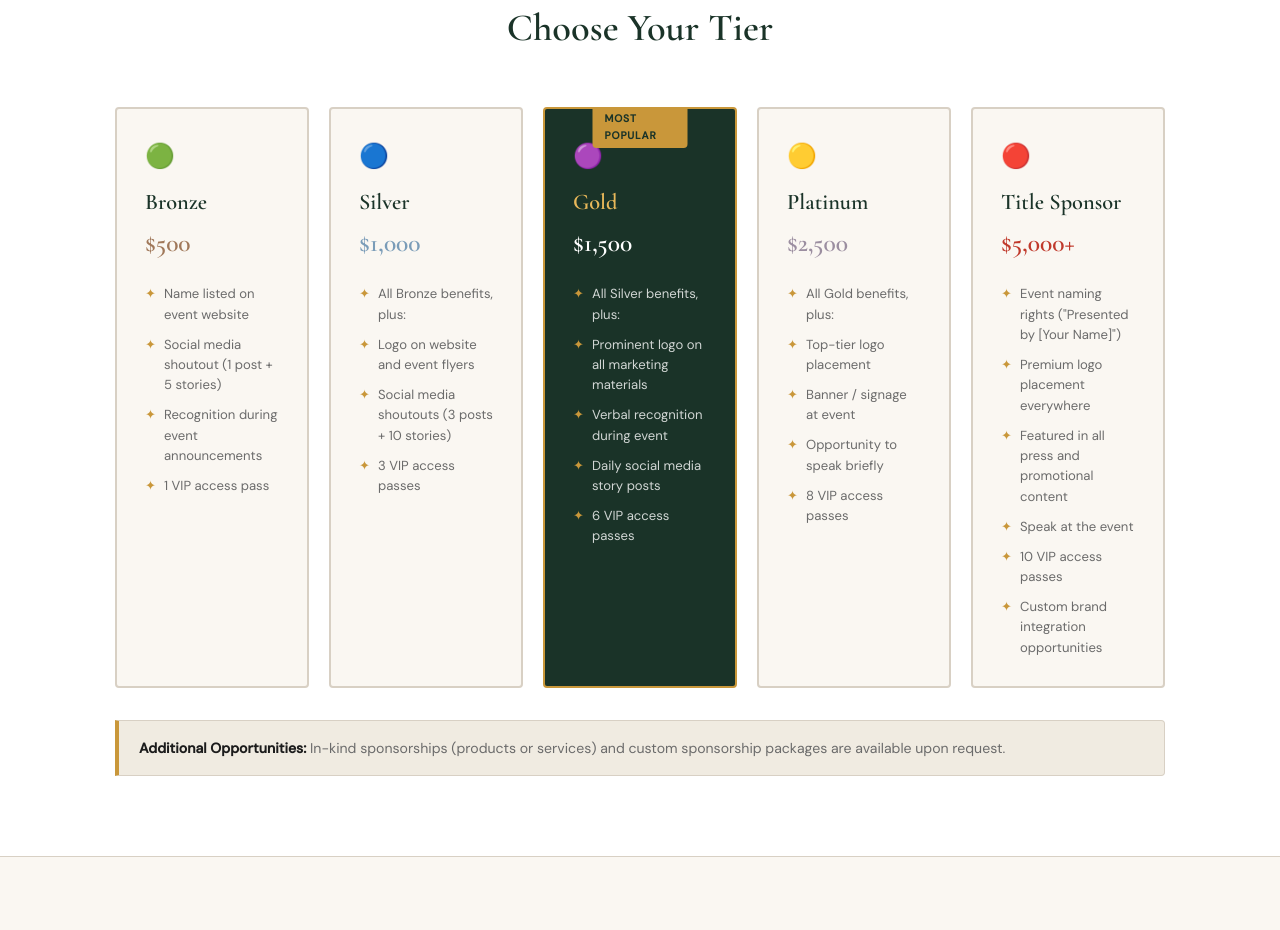
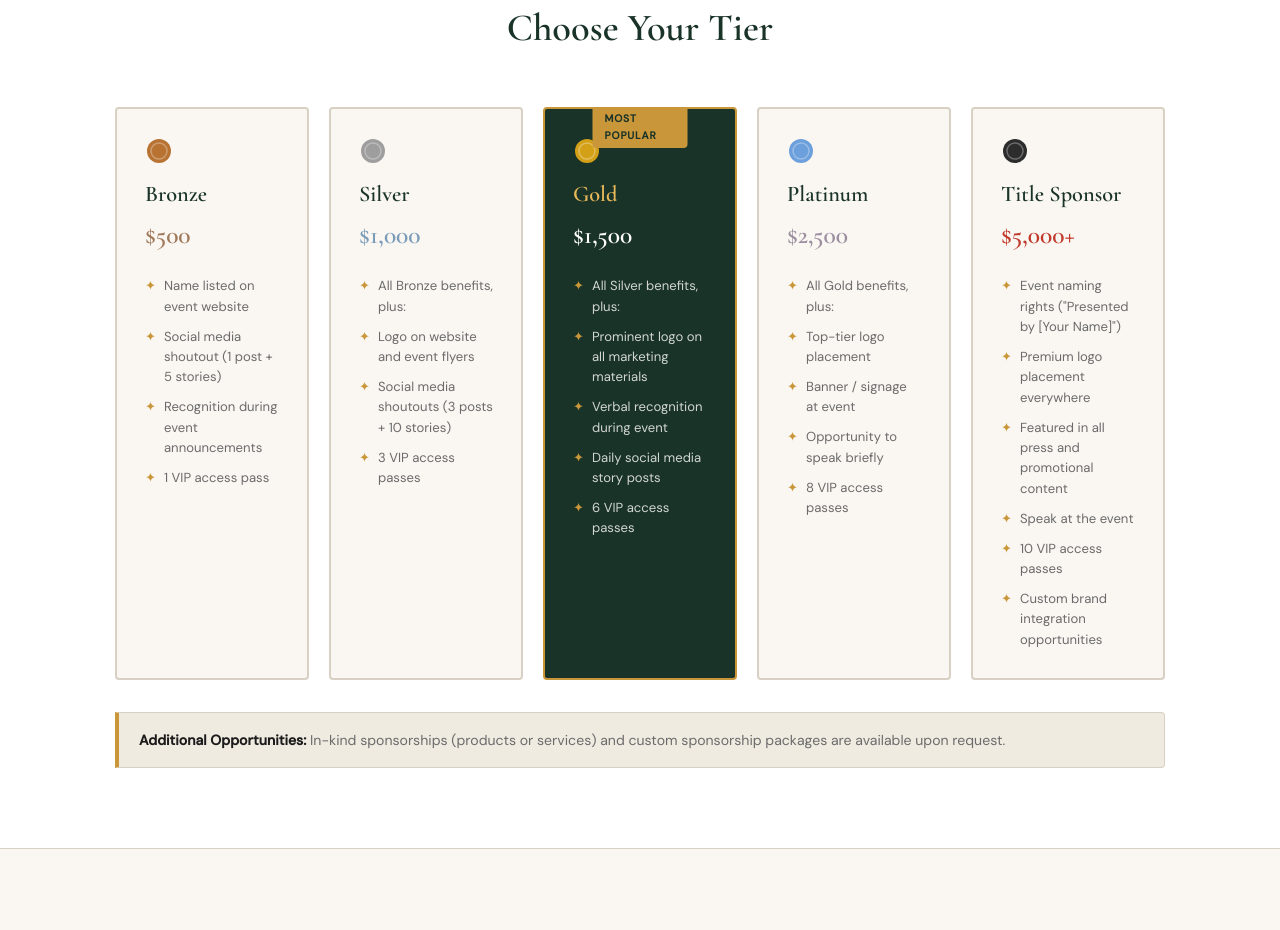
Before and after one commit to idrissae000/LESF, a Next.js app: page /sponsors in a window 1280 px wide. Shown: the part 1140-2070 px from the top of the page. Built offline with nearby package versions, Linux system fonts and the light colour scheme.

Commit message:
Fix 2: Replace emoji tier badges with colored SVG circles on sponsors page
Bronze=#b87333 (copper), Silver=#9e9e9e (grey), Gold=#d4a017,
Platinum=#6ca0dc (light blue), Title=#2c2c2c (dark premium)

https://claude.ai/code/session_0179TuePMQRtkFTQ4Y1frhKS

```diff
--- a/app/(site)/sponsors/page.tsx
+++ b/app/(site)/sponsors/page.tsx
@@ -8,7 +8,7 @@ const TIERS = [
     name: 'Bronze',
     amount: '$500',
     color: '#a0785a',
-    badge: '🟢',
+    badgeColor: '#b87333',
     perks: [
       'Name listed on event website',
       'Social media shoutout (1 post + 5 stories)',
@@ -20,7 +20,7 @@ const TIERS = [
     name: 'Silver',
     amount: '$1,000',
     color: '#7a9cb8',
-    badge: '🔵',
+    badgeColor: '#9e9e9e',
     perks: [
       'All Bronze benefits, plus:',
       'Logo on website and event flyers',
@@ -32,7 +32,7 @@ const TIERS = [
     name: 'Gold',
     amount: '$1,500',
     color: '#c9973a',
-    badge: '🟣',
+    badgeColor: '#d4a017',
     featured: true,
     perks: [
       'All Silver benefits, plus:',
@@ -46,7 +46,7 @@ const TIERS = [
     name: 'Platinum',
     amount: '$2,500',
     color: '#9b8ea0',
-    badge: '🟡',
+    badgeColor: '#6ca0dc',
     perks: [
       'All Gold benefits, plus:',
       'Top-tier logo placement',
@@ -59,7 +59,7 @@ const TIERS = [
     name: 'Title Sponsor',
     amount: '$5,000+',
     color: '#c0392b',
-    badge: '🔴',
+    badgeColor: '#2c2c2c',
     perks: [
       'Event naming rights ("Presented by [Your Name]")',
       'Premium logo placement everywhere',
@@ -145,10 +145,13 @@ export default function SponsorsPage() {
             Choose Your Tier
           </h2>
           <div style={{ display: 'grid', gridTemplateColumns: 'repeat(auto-fit,minmax(190px,1fr))', gap: '1.25rem' }}>
-            {TIERS.map(({ name, amount, color, badge, featured, perks }) => (
+            {TIERS.map(({ name, amount, color, badgeColor, featured, perks }) => (
               <div key={name} style={{ background: featured ? 'var(--forest)' : 'var(--cream)', border: `2px solid ${featured ? 'var(--gold)' : 'var(--border)'}`, borderRadius: '4px', padding: '1.75rem', position: 'relative', color: featured ? 'white' : 'inherit' }}>
                 {featured && <div style={{ position: 'absolute', top: '-1px', left: '50%', transform: 'translateX(-50%)', background: 'var(--gold)', color: 'var(--forest)', fontSize: '0.65rem', fontWeight: 700, letterSpacing: '0.08em', textTransform: 'uppercase', padding: '0.2rem 0.75rem', borderRadius: '0 0 4px 4px' }}>Most Popular</div>}
-                <div style={{ fontSize: '1.5rem', marginBottom: '0.5rem' }}>{badge}</div>
+                <svg width="28" height="28" viewBox="0 0 28 28" style={{ display: 'block', marginBottom: '0.65rem' }}>
+                  <circle cx="14" cy="14" r="12" fill={badgeColor} />
+                  <circle cx="14" cy="14" r="8" fill="none" stroke="rgba(255,255,255,0.3)" strokeWidth="1.5" />
+                </svg>
                 <h3 style={{ fontFamily: 'var(--font-cormorant), serif', fontSize: '1.4rem', fontWeight: 600, color: featured ? 'var(--gold-light)' : 'var(--forest)', marginBottom: '0.25rem' }}>{name}</h3>
                 <div style={{ fontSize: '1.6rem', fontFamily: 'var(--font-cormorant), serif', fontWeight: 600, color: featured ? 'white' : color, marginBottom: '1.25rem' }}>{amount}</div>
                 <ul style={{ listStyle: 'none', padding: 0, display: 'flex', flexDirection: 'column', gap: '0.6rem' }}>
```
